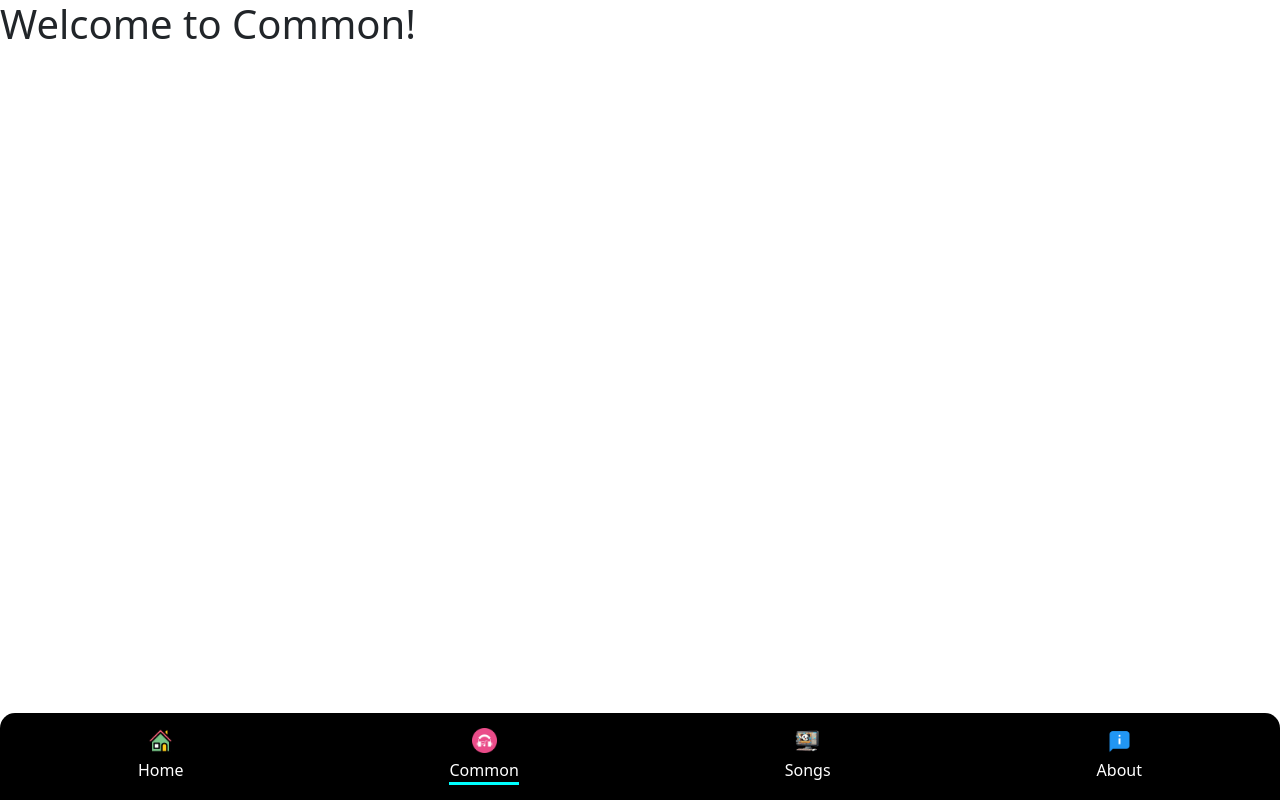
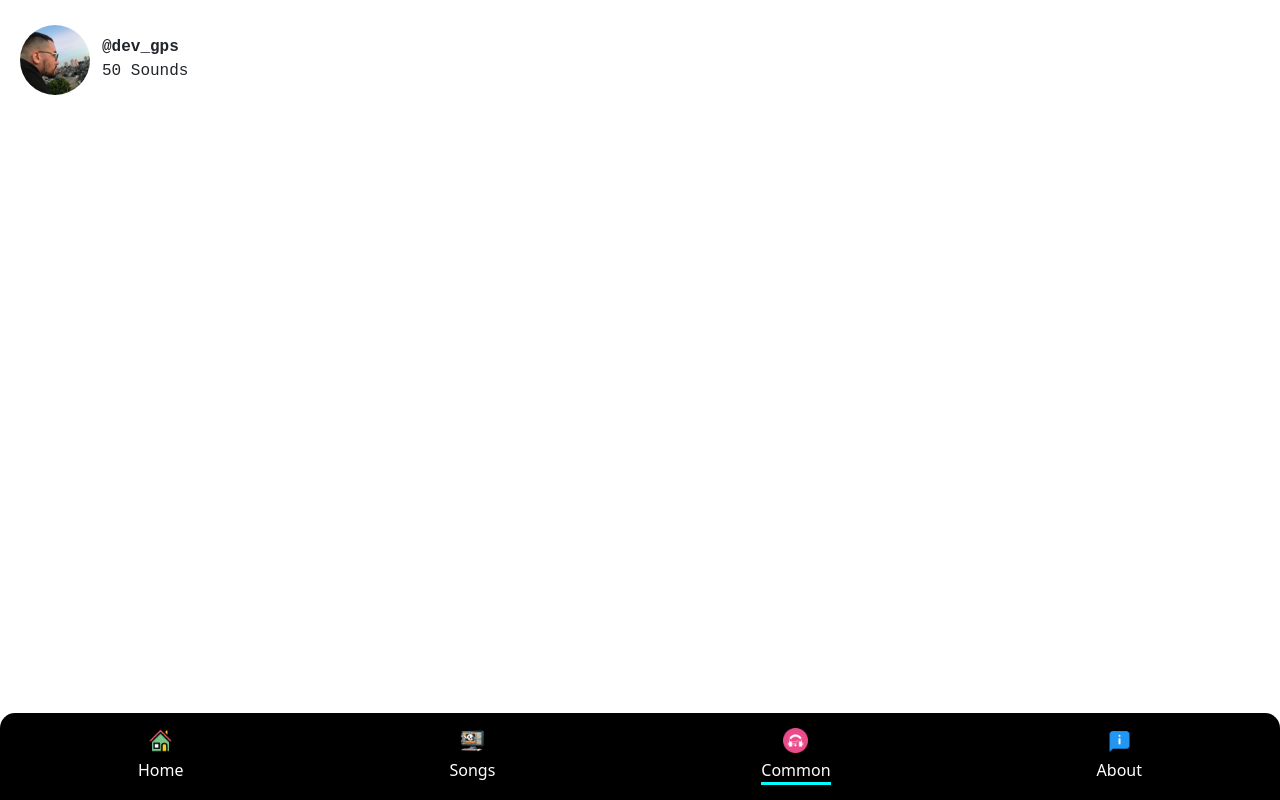
Before and after one commit to AndrewGPFranco/MusicPlayer, a React (Vite) app: page /songs/common in a window 1280 px wide. Built offline with nearby package versions, Linux system fonts and the light colour scheme; a web font is replaced by a local one.

Commit message:
iniciando a tela de musicas

```diff
--- a/src/App.css
+++ b/src/App.css
@@ -8,6 +8,10 @@
 
 a {
   text-decoration: none;
+}
+
+li {
+  list-style: none;
 }
 
 .imageCarousel {
--- /dev/null
+++ b/src/components/Common/Navbar.jsx
@@ -0,0 +1,18 @@
+import perfil from "../../assets/perfil.jpg";
+import style from "./Navbar.module.css";
+
+function Navbar() {
+    return (
+        <nav className={style.container}>
+            <img src={perfil} alt="Foto de Perfil" />
+            <div className={style.infos}>
+                <ul>
+                    <li><strong>@dev_gps</strong></li>
+                    <li>50 Sounds</li>
+                </ul>
+            </div>
+        </nav>
+    )
+}
+
+export default Navbar;
--- /dev/null
+++ b/src/components/Common/Navbar.module.css
@@ -0,0 +1,19 @@
+.container {
+    display: flex;
+    justify-content: start;
+    padding: 20px;
+    align-items: center;
+}
+
+.container img {
+    width: 70px;
+    height: 70px;
+    border-radius: 50%;
+    object-fit: cover;
+}
+
+.infos {
+    margin-left: -20px;
+    margin-top: 15px;
+    font-family: 'Courier New', Courier, monospace;
+}
--- a/src/components/Global/Menu.jsx
+++ b/src/components/Global/Menu.jsx
@@ -16,15 +16,15 @@ function Menu() {
           <img src={iconHome} alt="Logo de uma Casa Residencial" />
           <Link to="/">Home</Link>
         </li>
+        <li className={location.pathname === "/songs" ? style.active : ""}>
+          <img src={iconAll} alt="Logo de uma Casa Residencial" />
+          <Link to="/songs">Songs</Link>
+        </li>
         <li
           className={location.pathname === "/songs/common" ? style.active : ""}
         >
           <img src={iconCommon} alt="Logo de uma Casa Residencial" />
           <Link to="/songs/common">Common</Link>
-        </li>
-        <li className={location.pathname === "/songs" ? style.active : ""}>
-          <img src={iconAll} alt="Logo de uma Casa Residencial" />
-          <Link to="/songs">Songs</Link>
         </li>
         <li
           className={location.pathname === "/about" ? style.active : ""}
--- a/src/pages/Common.jsx
+++ b/src/pages/Common.jsx
@@ -1,10 +1,11 @@
+import Navbar from '../components/Common/Navbar.jsx';
 import Menu from '../components/Global/Menu.jsx';
 
 function Common() {
   return (
     <div>
+      <Navbar />
       <Menu />
-      <h1>Welcome to Common!</h1>
     </div>
   )
 }
```
